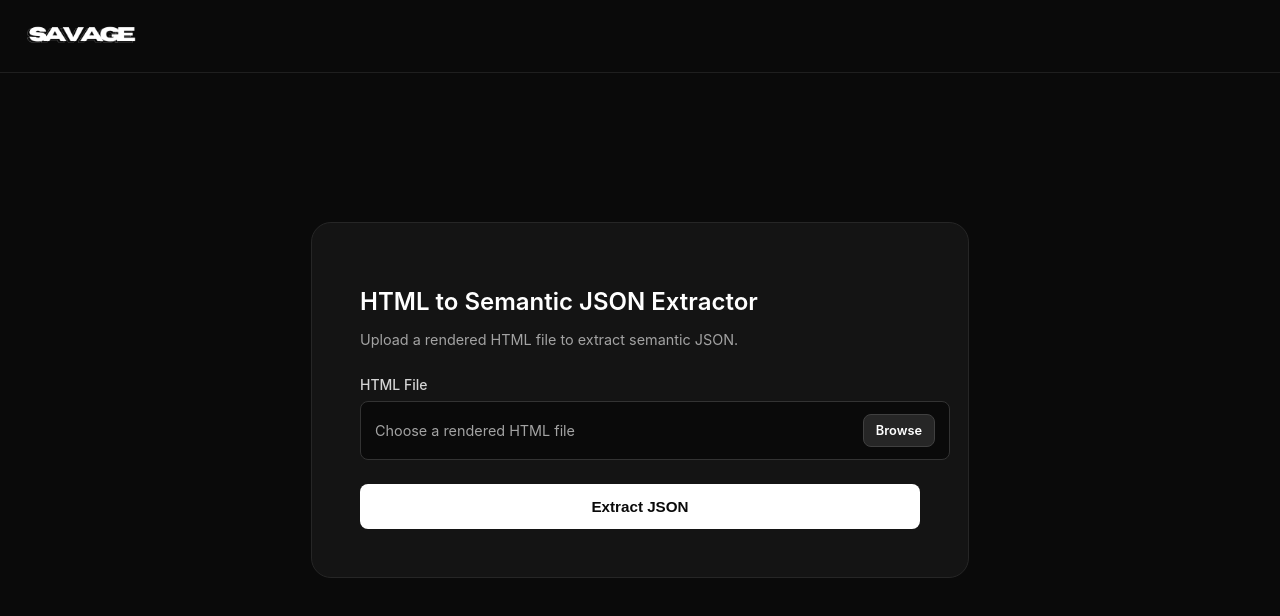
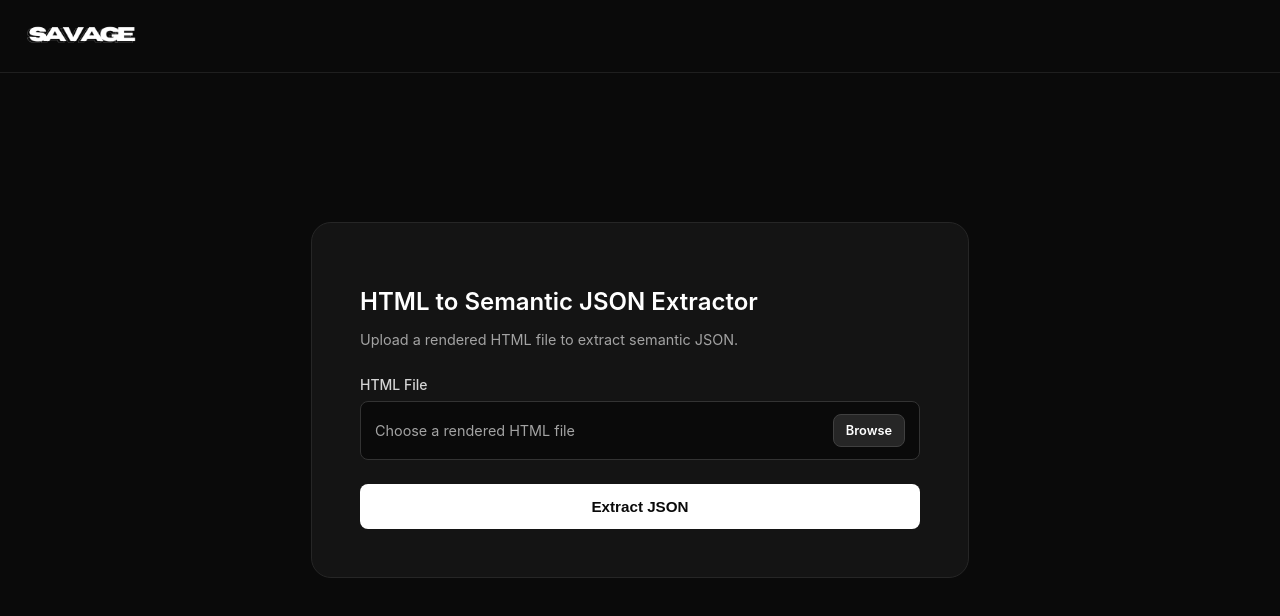
Before and after one commit to hr95savage/html-semantic-json-app, a Next.js app: page / in a window 1280 px wide. Shown: the top 616 px of the page. Built offline with nearby package versions, Linux system fonts and the light colour scheme.

Commit message:
Align file picker width.

```diff
--- a/pages/index.tsx
+++ b/pages/index.tsx
@@ -153,7 +153,8 @@ export default function Home() {
                   background: "#0a0a0a",
                   border: "1px solid #333",
                   borderRadius: 8,
-                  cursor: "pointer"
+                  cursor: "pointer",
+                  boxSizing: "border-box"
                 }}
               >
                 <span
@@ -197,7 +198,8 @@ export default function Home() {
                 fontSize: "0.95rem",
                 fontWeight: 600,
                 cursor: loading ? "not-allowed" : "pointer",
-                opacity: loading ? 0.6 : 1
+                opacity: loading ? 0.6 : 1,
+                boxSizing: "border-box"
               }}
             >
               {loading ? "Processing..." : "Extract JSON"}
```
